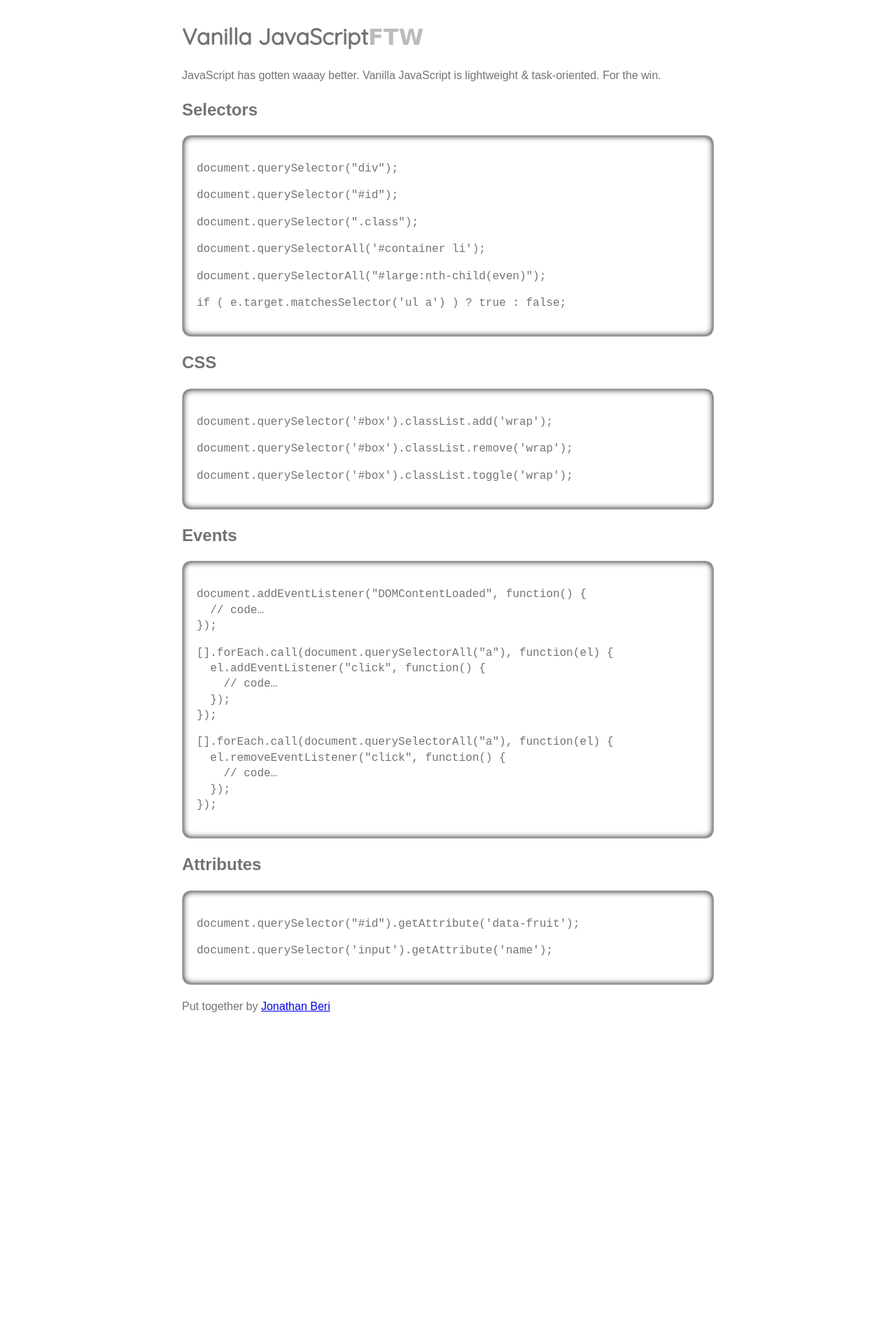
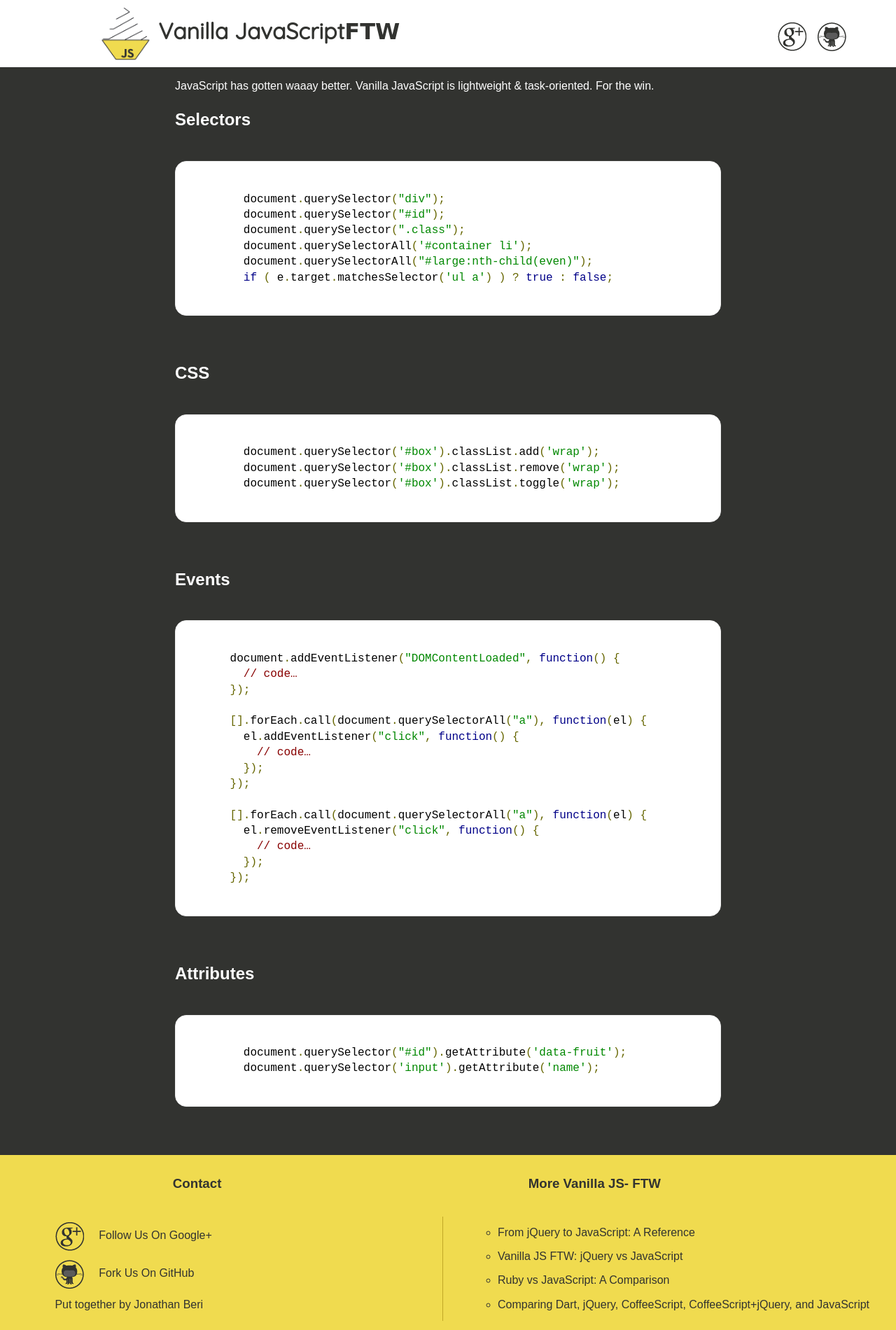
Before and after one commit to beriberikix/vanillajsf.tw, a plain HTML site: page index.html in a window 1280 px wide. Shown: the whole page at 70% size. Before the commit the page ends 1479 px from the top, so only its background shows below. Drawn offline with Linux system fonts and the light colour scheme; a web font is replaced by a local one.

Commit message:
Basic redesign

```diff
--- /dev/null
+++ b/css/prettify.css
@@ -0,0 +1 @@
+.pln{color:#000}@media screen{.str{color:#080}.kwd{color:#008}.com{color:#800}.typ{color:#606}.lit{color:#066}.pun,.opn,.clo{color:#660}.tag{color:#008}.atn{color:#606}.atv{color:#080}.dec,.var{color:#606}.fun{color:red}}@media print,projection{.str{color:#060}.kwd{color:#006;font-weight:bold}.com{color:#600;font-style:italic}.typ{color:#404;font-weight:bold}.lit{color:#044}.pun,.opn,.clo{color:#440}.tag{color:#006;font-weight:bold}.atn{color:#404}.atv{color:#060}}pre.prettyprint{padding:2px;border:1px solid #888}ol.linenums{margin-top:0;margin-bottom:0}li.L0,li.L1,li.L2,li.L3,li.L5,li.L6,li.L7,li.L8{list-style-type:none}li.L1,li.L3,li.L5,li.L7,li.L9{background:#eee}
--- a/css/style.css
+++ b/css/style.css
@@ -218,42 +218,139 @@ td { vertical-align: top; }
    Author:
    ========================================================================== */
 html{
-  padding: 30px 10px;
-  color: #737373;
+  color: #323330;
+  padding:0;
+  margin:0;
 }
 
 body{
-  max-width: 760px;
-  min-width: 550px;
-  margin: 0 auto;
+  background:#323330;
+  width:100%;
+  padding:0;
+  margin:0;
+}
+
+header{
+  width:100%;
+  background:#FFFFFF;
+  display:inline-block;
+}
+
+h2{
+  color:#FFFFFF;
+}
+
+code{
+  border: 1px solid #EEEEEE;
+  padding: 20px;
+  border-radius: 1em;
+  display:block;
+  background:#FFFFFF;
+}
+
+footer{
+  background:#F0DB4F;
+  width:100%;
+  margin-top:1.5em;
+}
+
+ul{
+  list-style:none;
+  display:inline-block;
+}
+
+a{
+  color:#323330;
+  text-decoration:none;
+}
+
+a:hover,a:visited:hover{
+  color:#01B0EC;
+}
+
+a:visited{
+  color:#323330;
+}
+
+footer > div{
+  width:43%;
+  padding:0% 3%;
+  margin:1.5% 0;
+  display:inline-block;
+}
+
+footer > div:last-child{
+  border-left:0.1em solid #C1A727;
+}
+
+footer > div ul{
+  width:100%;
+  margin:0;
+}
+
+footer > div ul li{
+  margin:0.75em 0;
+}
+
+footer img{
+  margin-right:3%;
+}
+
+footer > h3{
+  width:44%;
+  padding:0;
+  text-align:center;
+  margin:1.5em 0 0.5em 0;
+  display:inline-block;
+}
+
+header > span{
+  display:inline-block;
+  margin-left:20%;
+  width:10%;
+  min-width:90px;
+}
+
+header > span a{
+  margin:0 4%;
+}
+
+.more{
+  list-style:circle;
 }
 
 .logo{
   font-family: 'Quicksand', sans-serif;
-  color: #737373;
+  color: #323330;
+  margin:0.3em 5% 0.3em 11%;
+  display:inline-block;
+  width:50%;
 }
 
 .logo > span{
   font-family: 'Chango', cursive;
-  color: #BBB;
 }
 
-.code-list{
-  border: 1px solid #B3B3B3;
-  padding: 20px;
-  border-radius: 12px;
-  box-shadow: inset 0 0 10px #000000;
+.logo img{
+  width:12%;
+  min-width:50px;
+  height:auto;
 }
 
-footer{
-  padding-top: 20px;
+.container{
+  width:90%;
+  max-width:780px;
+  margin:auto;
 }
 
+.container p{
+  color:#FFFFFF;
+}
 
-
-
-
-
+pre{
+  padding:0!important;
+  border:none!important;
+}
 
 
 /* ==|== media queries ======================================================
--- a/index.html
+++ b/index.html
@@ -1,69 +1,95 @@
+<!DOCTYPE html>
 <html>
 <head>
+  <meta charset="UTF-8" />
   <link rel="stylesheet" type="text/css" href="./css/style.css">
+	<link rel="stylesheet" type="text/css" href="./css/prettify.css">
 	<link href='http://fonts.googleapis.com/css?family=Quicksand|Chango' rel='stylesheet' type='text/css'>
   <link rel="shortcut icon" type="text/css" href="favicon.ico">
 	<title>Vanilla JavaScript FTW</title>
+  <script src="./js/prettify.js"></script>
 </head>
-<body>
+<body onLoad="prettyPrint()">
+  <header>
+  	<a href="http://vanillajsf.tw/" alt="VanillaJSFTW" title="Vanilla JavaScript FTW"><h1 class="logo"><img src="./css/images/logo.png" alt="VanillaJSLogo" title="Vanilla Js FTW" /> Vanilla JavaScript<span>FTW</span></h1></a>
+    <span>
+        <a href="https://plus.google.com/100166606583546284443/posts" target="blank" alt="Google+" title="Google+"><img src="./css/images/gplus.png" /></a>
+        <a href="https://github.com/beriberikix/vanillajsf.tw" target="blank" alt="GitHub" title="GitHub"><img src="./css/images/github.png" /></a>
+    </span>
+  </header>
 <div class="container">
-  <header>
-  	<h1 class="logo">Vanilla JavaScript<span>FTW</span></h1>
-  	<p>JavaScript has gotten waaay better. Vanilla JavaScript is lightweight & task-oriented. For the win.</p>
-  </header>
+  	<p>JavaScript has gotten waaay better. Vanilla JavaScript is lightweight &amp; task-oriented. For the win.</p>
 
   <div role="main">
   	<h2>Selectors</h2>
-  	<div class="code-list">
-	  	<pre>document.querySelector("div");</pre>
-	  	<pre>document.querySelector("#id");</pre>
-	  	<pre>document.querySelector(".class");</pre>
-	  	<pre>document.querySelectorAll('#container li');</pre>
-	  	<pre>document.querySelectorAll("#large:nth-child(even)");</pre>
-	  	<pre>if ( e.target.matchesSelector('ul a') ) ? true : false;</pre>
-	 </div>
+  	<pre class="prettyprint">
+	  	<code>
+        document.querySelector("div");
+        document.querySelector("#id");
+        document.querySelector(".class");
+        document.querySelectorAll('#container li');
+        document.querySelectorAll("#large:nth-child(even)");
+        if ( e.target.matchesSelector('ul a') ) ? true : false;
+      </code>
+	 </pre>
 
     <h2>CSS</h2>
-    <div class="code-list">
-      <pre>document.querySelector('#box').classList.add('wrap');</pre>
-      <pre>document.querySelector('#box').classList.remove('wrap');</pre>
-      <pre>document.querySelector('#box').classList.toggle('wrap');</pre>
-    </div>
+    <pre class="prettyprint">
+      <code>
+        document.querySelector('#box').classList.add('wrap');
+        document.querySelector('#box').classList.remove('wrap');
+        document.querySelector('#box').classList.toggle('wrap');
+      </code>
+    </pre>
 
    	<h2>Events</h2>
-    <div class="code-list">
-<pre>
+    <pre class="prettyprint">
+      <code>
       document.addEventListener("DOMContentLoaded", function() {
-  // code&hellip;
+        // code&hellip; &nbsp;
       });
-</pre>
-<pre>
+
       [].forEach.call(document.querySelectorAll("a"), function(el) {
         el.addEventListener("click", function() {
           // code&hellip;
         });
       });
-</pre>
-<pre>
+
       [].forEach.call(document.querySelectorAll("a"), function(el) {
         el.removeEventListener("click", function() {
           // code&hellip;
         });
       });
+      </code>
     </pre>
-    </div>
 
     <h2>Attributes</h2>
-    <div class="code-list">
-      <pre>document.querySelector("#id").getAttribute('data-fruit');</pre>
-      <pre>document.querySelector('input').getAttribute('name');</pre>
-    </div>
+    <pre class="prettyprint">
+      <code>
+        document.querySelector("#id").getAttribute('data-fruit');
+        document.querySelector('input').getAttribute('name');
+      </code>
+    </pre>
   </div><!--end main -->
 
+</div><!-- end container -->
   <footer>
-  	<span>Put together by <a href="http://jonathanberi.com">Jonathan Beri</a></span>
+      <h3>Contact</h3>
+      <h3>More Vanilla JS- FTW</h3>
+    <div>
+      <ul>
+        <li><a href="https://plus.google.com/100166606583546284443/posts" target="blank" alt="Google+" title="Google+"><img src="./css/images/gplus.png" /> Follow Us On Google+</a></li>
+        <li><a href="https://github.com/beriberikix/vanillajsf.tw" target="blank" alt="GitHub" title="GitHub"><img src="./css/images/github.png" /> Fork Us On GitHub</a></li>
+        <li>Put together by <a href="http://jonathanberi.com">Jonathan Beri</a></li>
+    </div>
+    <div>
+      <ul class="more">
+        <li><a href="http://net.tutsplus.com/tutorials/javascript-ajax/from-jquery-to-javascript-a-reference/" target="blank" title="From jQuery to JavaScript: A Reference+">From jQuery to JavaScript: A Reference</a></li>
+        <li><a href="http://sharedfil.es/js-48hIfQE4XK.html" target="blank" title="Vanilla JS FTW: jQuery vs JavaScript">Vanilla JS FTW: jQuery vs JavaScript</a></li>
+        <li><a href="http://agentcooper.github.com/js-ruby-comparison/" target="blank" title="Ruby vs JavaScript: A Comparison">Ruby vs JavaScript: A Comparison</a></li>
+        <li><a href="http://blog.sethladd.com/2012/01/vanilla-dart-ftw.html" target="blank" title="Comparing Dart, jQuery, CoffeeScript, CoffeeScript+jQuery, and JavaScript">Comparing Dart, jQuery, CoffeeScript, CoffeeScript+jQuery, and JavaScript</a></li>
+    </div>
   </footer>
-</div><!-- end container -->
 <script type="text/javascript">
 
   var _gaq = _gaq || [];
```
Also changed, not shown: css/images/github.png (added), css/images/gplus.png (added), css/images/logo.png (added), js/prettify.js (added). Lines whose indentation alone changed are shown as unchanged.
